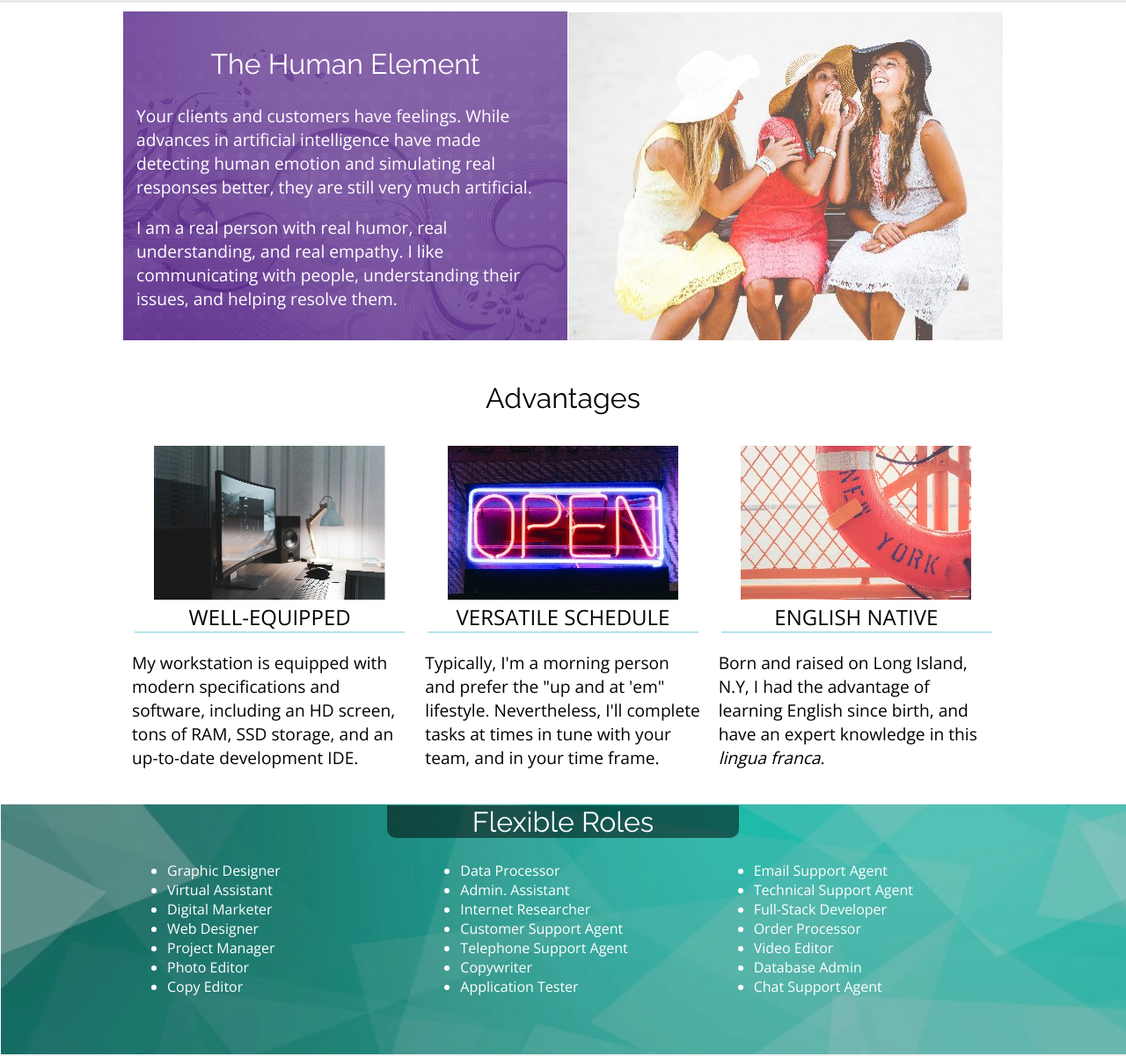
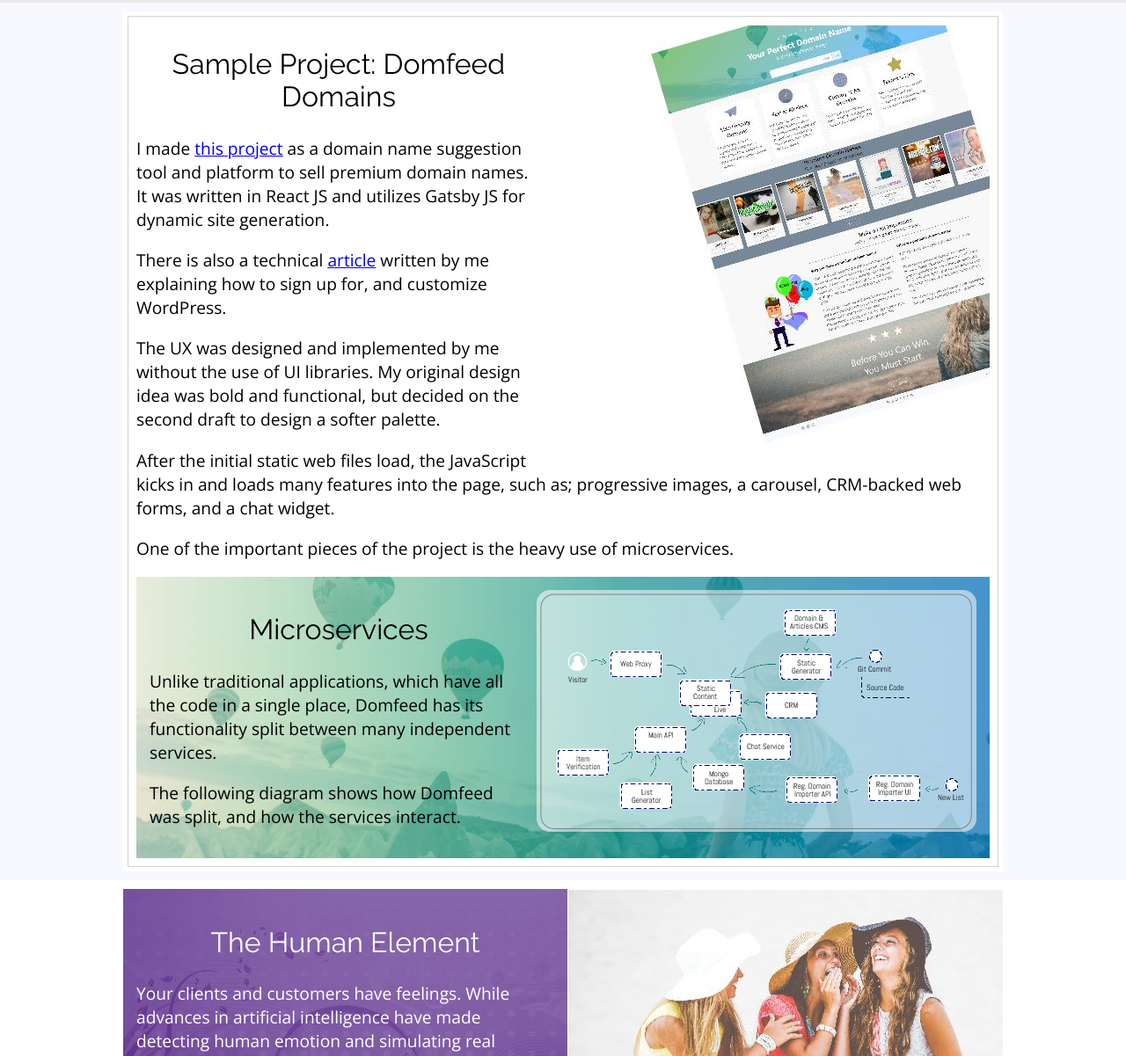
Before and after one commit to ComputerCarl/computercarl-cv, a Gatsby site: page / in a window 1280 px wide. Shown: the part 1750-2951 px from the top of the page at 88% size. Built offline with nearby package versions, Linux system fonts and the light colour scheme; Gatsby itself is replaced by a stand-in of ours.

Commit message:
added more

```diff
--- /dev/null
+++ b/src/components/OutlinedContainer/index.js
@@ -0,0 +1,29 @@
+import React from 'react';
+// import PropTypes from 'prop-types';
+import styled from 'styled-components';
+
+const Wrapper = styled.div`
+    background-color: white;
+    position: relative;
+    padding: 15px;
+    display: inline-block;
+    box-sizing: border-box;
+    &:before {
+        content: '';
+        border: 1.5px solid lightgrey;
+        position: absolute;
+        left: 5px;
+        top: 5px;
+        right: 5px;
+        bottom: 5px;
+        pointer-events: none;
+    }
+`
+
+const OutlinedContainer = props => {
+    return (<Wrapper style={props.style}>{props.children}</Wrapper>)
+};
+
+// OutlinedContainer.propTypes = {};
+
+export default OutlinedContainer;
--- a/src/pages/index.js
+++ b/src/pages/index.js
@@ -16,6 +16,7 @@
 import SectionHumans from '../sections/SectionHumans';
 import SectionRoles from '../sections/SectionRoles'
 import SectionSlider from '../sections/SectionSlider';
+import SectionDomfeed from '../sections/SectionDomfeed';
 
 import '../style.css';
 
@@ -62,6 +63,7 @@
             <SectionDeveloper />
             <SectionSourceCode />
             <SectionSkills />
+            <SectionDomfeed />
             <SectionHumans />
             <SectionAdvantages />
             <SectionRoles />
--- /dev/null
+++ b/src/sections/SectionDomfeed/index.js
@@ -0,0 +1,66 @@
+import React from 'react';
+import PropTypes from 'prop-types';
+import styled from 'styled-components';
+import OutlinedContainer from '../../components/OutlinedContainer/index';
+import tiltedImg from './domfeed-tilted.jpg'
+// import tiltedImg from './tilted.png'
+import { Contained, Row, Col } from '../../components/Formatters';
+import balloonBg from './baoon-bg.jpg'
+import servicesDiagram from './services-diagram.png'
+
+const Background = styled.div`
+    background-color: ghostwhite;
+`
+
+const Image = styled.img`
+    float: right;
+    padding-left: 10px;
+`
+const BalloonBg = styled.div`
+    background-image: url(${balloonBg});
+    background-size: cover;
+    padding: 15px;
+`
+
+const SectionDomfeed = props => {
+    return (<section id="domfeed">
+        <Background>
+            <Contained >
+                <OutlinedContainer>
+                    <Image src={tiltedImg} alt="screenshot of domain finder" float="right" />
+                    <h1 style={{ textAlign: 'center' }}>Sample Project: Domfeed Domains</h1>
+                    <p>
+                        I made <a href="https://domfeed.com" target="_new">this project</a> as a domain name suggestion tool and platform to sell premium domain names.
+                        It was written in React JS and utilizes Gatsby JS for dynamic site generation.
+                    </p><p>
+                        There is also a technical <a href="https://domfeed.com/how-to-start-a-blog" target="_new">article</a> written by me explaining how to sign up for, and customize WordPress.
+                    </p><p>
+                        The UX was designed and implemented by me without the use of UI libraries.
+                        My original design idea was bold and functional, but decided on the second draft to design a softer palette.
+                    </p><p>
+                        After the initial static web files load, the JavaScript kicks in and loads many features into the page, such as; progressive images, a carousel, CRM-backed web forms, and a chat widget.
+                    </p><p>
+                        One of the important pieces of the project is the heavy use of microservices.
+                    </p>
+                    <BalloonBg>
+                        <Image src={servicesDiagram} alt="microservices galore!" float="right" />
+
+                        <h1 style={{ textAlign: 'center' }}>Microservices</h1>
+                        <p>
+
+                            Unlike traditional applications, which have all the code in a single place, Domfeed has its functionality split between many independent services.
+                        </p><p>
+The following diagram shows how Domfeed was split, and how the services interact.
+                        </p>
+
+                    </BalloonBg>
+                </OutlinedContainer>
+            </Contained>
+        </Background>
+    </section>
+    )
+};
+
+SectionDomfeed.propTypes = {};
+
+export default SectionDomfeed;
```
Also changed, not shown: package.json (+15 -15 lines), src/components/OutlinedContainer/index.stories.js (added, +11 -0 lines), src/sections/SectionDomfeed/baoon-bg.jpg (added), src/sections/SectionDomfeed/domfeed-tilted.jpg (added), src/sections/SectionDomfeed/services-diagram.png (added), src/sections/SectionDomfeed/tilted.png (added), 1 other file.
